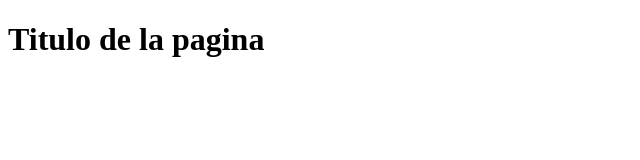
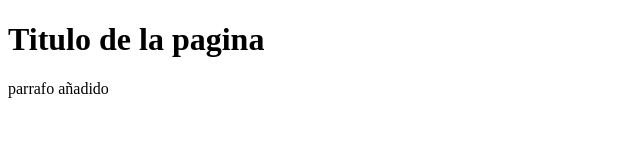
Before and after one commit to ImNavaa/PracticaGit, a plain HTML site: page index.html in a window 1280 px wide. Shown: the whole page, without its empty margins (0-640 px from the left). Drawn offline with Linux system fonts and the light colour scheme.

Commit message:
Update index.html

```diff
--- a/index.html
+++ b/index.html
@@ -8,5 +8,6 @@
 </head>
 <body>
     <h1>Titulo de la pagina</h1>
+    <p>parrafo añadido</p>
 </body>
 </html>
```
